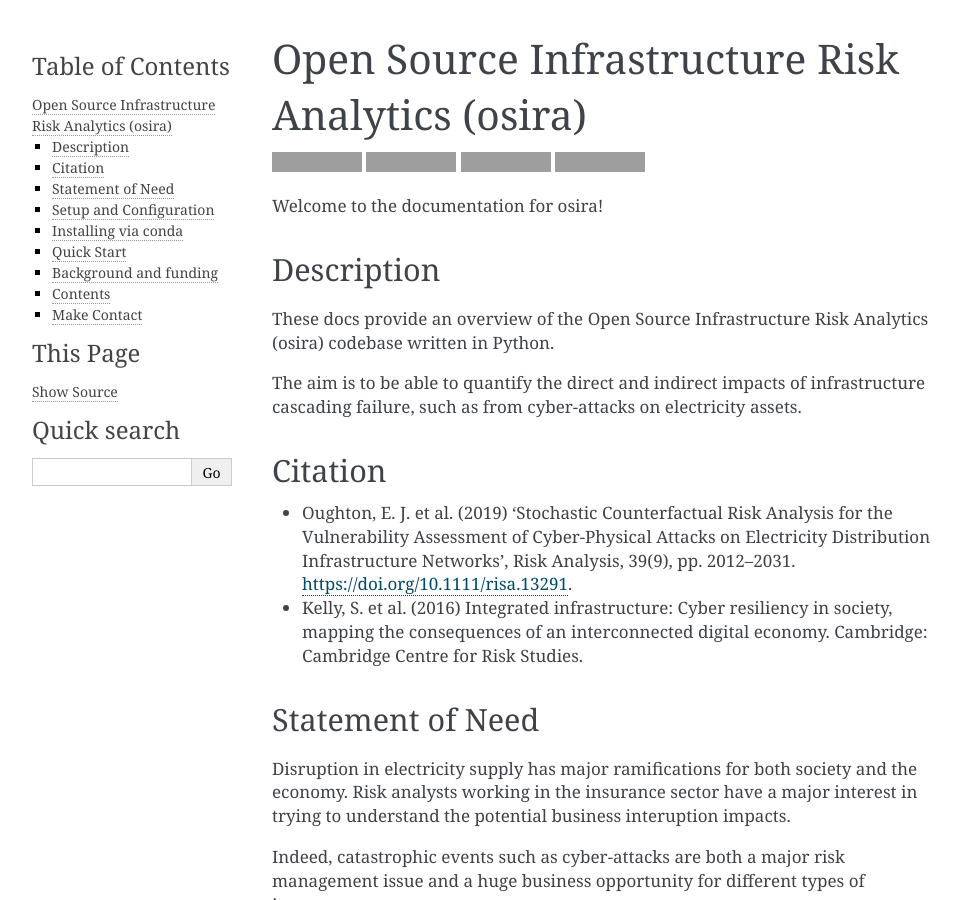
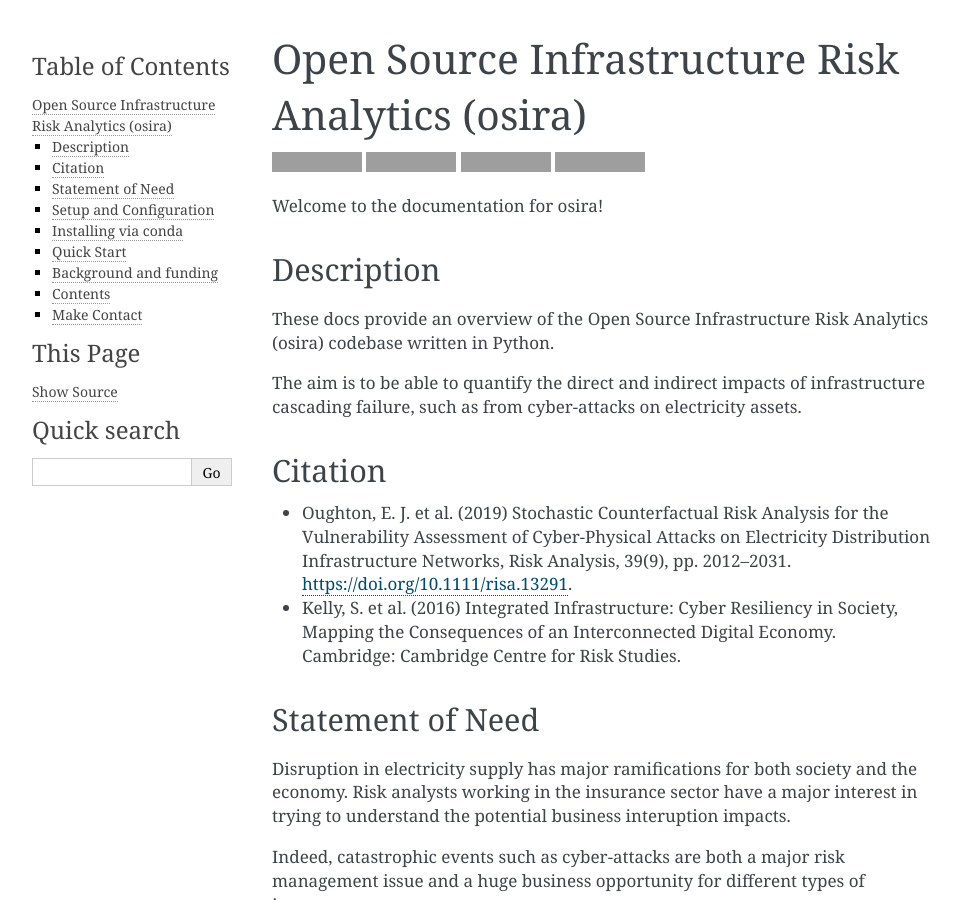
Before and after one commit to edwardoughton/osira, a Sphinx documentation site: the page built from docs/index.rst, in a window 1280 px wide and 900 px high, cut to the strip 0-900 px from the top of the window. Shown: the whole strip, without its empty margins (148-1108 px from the left). Built offline with Sphinx 7.4.7, drawn with Linux system fonts in a browser that asks for light colours; pages that are not in the unit, such as notebooks, are missing from menus; grey boxes are pictures that could not be loaded.

```diff
--- a/docs/index.rst
+++ b/docs/index.rst
@@ -34,13 +34,12 @@ failure, such as from cyber-attacks on electricity assets.
 Citation
 --------
 
-- Oughton, E. J. et al. (2019) ‘Stochastic Counterfactual Risk Analysis for the Vulnerability
-  Assessment of Cyber-Physical  Attacks on Electricity Distribution Infrastructure Networks’,
+- Oughton, E. J. et al. (2019) Stochastic Counterfactual Risk Analysis for the Vulnerability
+  Assessment of Cyber-Physical  Attacks on Electricity Distribution Infrastructure Networks,
   Risk Analysis, 39(9), pp. 2012–2031. https://doi.org/10.1111/risa.13291.
-- Kelly, S. et al. (2016) Integrated infrastructure: Cyber resiliency in society, mapping the
-  consequences of an interconnected digital economy. Cambridge: Cambridge Centre for Risk
+- Kelly, S. et al. (2016) Integrated Infrastructure: Cyber Resiliency in Society, Mapping the
+  Consequences of an Interconnected Digital Economy. Cambridge: Cambridge Centre for Risk
   Studies.
-
 
 Statement of Need
 -----------------
```
